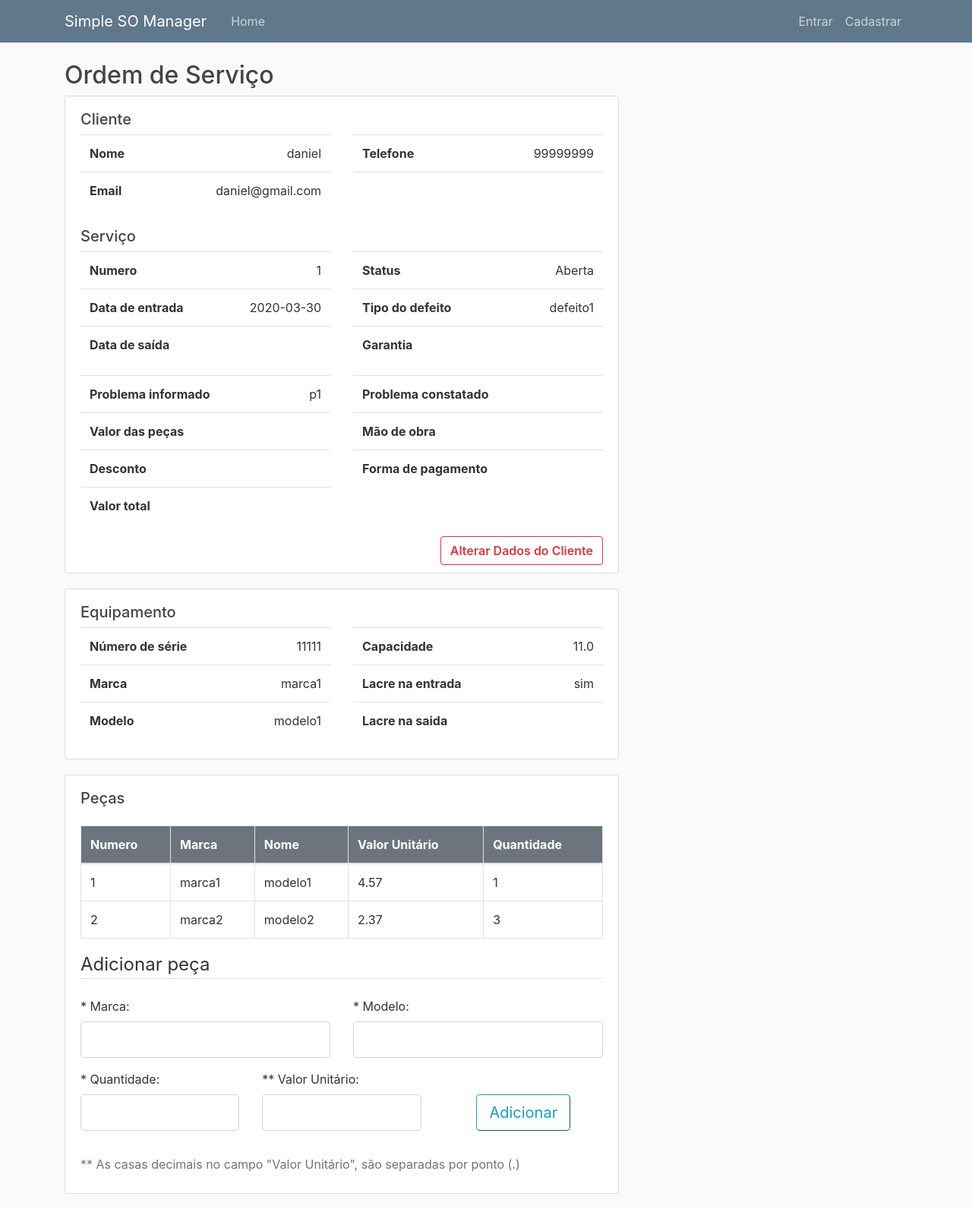
After one commit to dgmolina-impacta/ope, a Flask app: page /view/so/1 in a window 1280 px wide. The commit adds this page. Shown: the whole page at 76% size. Run offline with Flask 2, Linux system fonts and the light colour scheme; data comes from the database, SQL or seed files in the repository; both versions use the stored data as it was after the commit; tables that the repository leaves empty hold one stand-in row (values such as "Sample post"); lists and menus that the app fills with data are empty; some libraries are stand-ins or nearby versions.

Commit message:
Funcionalidades de Pesquisa e Visualização de Ordem de Serviço Finalizadas

```diff
--- a/app/osmanager/forms.py
+++ b/app/osmanager/forms.py
@@ -1,6 +1,6 @@
 from flask_wtf import FlaskForm
 from flask_login import current_user
-from wtforms import StringField, PasswordField, SubmitField, BooleanField, SelectField, DateField, TextAreaField, DecimalField
+from wtforms import StringField, PasswordField, SubmitField, BooleanField, SelectField, DateField, TextAreaField, DecimalField, IntegerField
 from wtforms.validators import DataRequired, Length, Email, EqualTo, ValidationError
 from osmanager.models import User
 
@@ -109,12 +109,19 @@ class SearchClientForm(FlaskForm):
 
     submit = SubmitField('Buscar')
 
+class SearchSOForm(FlaskForm):
+    opcao_busca = SelectField('Procurar por', choices=[("cpf", "CPF"), ("numero_os", "Número da OS")])
+
+    valor_busca = StringField('', validators=[DataRequired(), Length(max=30)])
+
+    submit = SubmitField('Buscar')
+
 class NewSOForm(FlaskForm):
     data_entrada = DateField('* Data de Entrada:', validators=[DataRequired()])
 
     tipo_defeito = StringField("* Tipo de defeito:", validators=[DataRequired(), Length(max=50)])
 
-    status = SelectField("Status:", choices=[("aberta", "Aberta"), ("orcamento_aprovado", "Orçamento Aprovado"), ("finalizada", "Finalizada")])
+    status = SelectField("Status:", choices=[("Aberta", "Aberta"), ("Orçamento Aprovado", "Orçamento Aprovado"), ("Finalizada", "Finalizada")])
 
     problema_informado = TextAreaField("* Problema informado:", validators=[DataRequired(), Length(max=200)])
 
@@ -132,3 +139,15 @@ class NewSOForm(FlaskForm):
     marca = StringField("* Marca:", validators=[DataRequired(), Length(max=20)])
 
     modelo = StringField("* Modelo:", validators=[DataRequired(), Length(max=50)])
+
+
+class AddComponentForm(FlaskForm):
+    marca = StringField("* Marca:", validators=[DataRequired(), Length(max=30)])
+
+    nome = StringField("* Modelo:", validators=[DataRequired(), Length(max=30)])
+
+    valor_unitario = DecimalField("** Valor Unitário:", validators=[DataRequired()])
+
+    quantidade = IntegerField("* Quantidade:", validators=[DataRequired()])
+
+    submit = SubmitField("Adicionar")
--- a/app/osmanager/models.py
+++ b/app/osmanager/models.py
@@ -103,13 +103,13 @@ class Equipamento(db.Model):
 
 
 class Peca(db.Model):
+    numero = db.Column(db.Integer, primary_key=True)
     quantidade = db.Column(db.Integer, nullable=False)
     descricao = db.Column(db.String(120), nullable=True)
     marca = db.Column(db.String(30), nullable=False)
     nome = db.Column(db.String(30), nullable=False)
     valor_unitario = db.Column(db.Float, nullable=False)
 
-    numero = db.Column(db.Integer, primary_key=True)
     numero_os = db.Column(db.Integer, db.ForeignKey("os.numero"), primary_key=True)
 
     def __repr__(self):
--- a/app/osmanager/routes.py
+++ b/app/osmanager/routes.py
@@ -1,7 +1,7 @@
 from flask import render_template, url_for, flash, redirect, request
 from osmanager import app, db, bcrypt
-from osmanager.forms import RegistrationForm, LoginForm, UpdateAccountForm, ClientForm, SearchClientForm, NewSOForm
-from osmanager.models import User, Cliente, Os, Equipamento
+from osmanager.forms import RegistrationForm, LoginForm, UpdateAccountForm, ClientForm, SearchClientForm, NewSOForm, SearchSOForm, AddComponentForm
+from osmanager.models import User, Cliente, Os, Equipamento, Peca
 from flask_login import login_user, current_user, logout_user, login_required
 
 os = {"numero": "xxxxx",
@@ -102,17 +102,26 @@ def search_client():
         valor_busca = request.args.get("valor_busca", None, type=str)
 
     if not (opcao_busca or valor_busca):
-        clientes = Cliente.query.order_by(Cliente.nome.asc()).paginate(page=page, per_page=per_page)
+        clientes = Cliente.query.order_by(Cliente.nome.asc()).paginate(
+                                                                      page=page,
+                                                                      per_page=per_page)
     else:
         if opcao_busca == "cpf":
-            clientes = Cliente.query.filter_by(cpf=valor_busca).paginate(page=page, per_page=per_page)
+            clientes = Cliente.query.filter_by(cpf=valor_busca).paginate(
+                                                                        page=page,
+                                                                        per_page=per_page)
         else:
             clientes = Cliente.query.filter(db.text(f"nome LIKE '%{valor_busca}%'")).order_by(Cliente.nome.asc()).paginate(page=page, per_page=per_page)
 
         if not clientes.items:
             flash("Nenhum registro encontrado", "danger")
 
-    return render_template("search_client.html", title="Pesquisar Clientes", form=form, clientes=clientes, opcao_busca=opcao_busca, valor_busca=valor_busca)
+    return render_template(
+                          "search_client.html",
+                          title="Pesquisar Clientes",
+                          form=form, clientes=clientes,
+                          opcao_busca=opcao_busca,
+                          valor_busca=valor_busca)
 
 
 @app.route('/view/client/<id>', methods=['GET'])
@@ -147,3 +156,63 @@ def register_so(id):
         flash("Ordem de serviço registrada com sucesso", "success")
         return redirect(url_for("home"))
     return render_template("new_so.html", title='Novo Ordem de Serviço', form=form)
+
+
+@app.route('/search/so', methods=['GET', 'POST'])
+@login_required
+def search_so():
+    form = SearchSOForm()
+    page = request.args.get("page", 1, type=int)
+    per_page = 2
+    clientes = []
+
+    if form.validate_on_submit():
+        opcao_busca = form.opcao_busca.data
+        valor_busca = form.valor_busca.data
+        page = 1 # reseta numero da pagina ao pesquisar
+    else:
+        opcao_busca = request.args.get("opcao_busca", None, type=str)
+        valor_busca = request.args.get("valor_busca", None, type=str)
+
+    if not (opcao_busca or valor_busca):
+        oss = Os.query.order_by(Os.numero.asc()).paginate(page=page, per_page=per_page)
+        for os in oss.items:
+            clientes.append(Cliente.query.filter_by(id=os.id_cliente).first())
+    else:
+        if opcao_busca == "cpf":
+            cliente = Cliente.query.filter_by(cpf=valor_busca).first()
+            oss = Os.query.filter_by(id_cliente=cliente.id).order_by(Os.numero.asc()).paginate(page=page, per_page=per_page)
+            for os in oss.items:
+                clientes.append(Cliente.query.get(os.id_cliente))
+        else:
+            oss = Os.query.filter(db.text(f"numero LIKE '%{valor_busca}%'")).order_by(Os.numero.asc()).paginate(page=page, per_page=per_page)
+            for os in oss.items:
+                clientes.append(Cliente.query.get(os.id_cliente))
+
+        if not oss.items:
+            flash("Nenhum registro encontrado", "danger")
+
+    return render_template(
+                          "search_so.html",
+                          title="Pesquisar Clientes",
+                          form=form, oss=oss,
+                          clientes=clientes,
+                          opcao_busca=opcao_busca,
+                          valor_busca=valor_busca)
+
+
+@app.route('/view/so/<numero>', methods=["GET", "POST"])
+def view_so(numero):
+    os = Os.query.get(numero)
+    orcamento = os.orcamento
+    equipamento = os.equipamento
+    pecas = os.pecas
+    cliente = Cliente.query.get(os.id_cliente)
+    form = AddComponentForm()
+
+    if form.validate_on_submit():
+        peca = Peca(marca=form.marca.data, nome=form.nome.data, valor_unitario=form.valor_unitario.data, quantidade=form.quantidade.data, numero=len(pecas)+1, numero_os=os.numero)
+        os.pecas.append(peca)
+        db.session.commit()
+        flash("Itens adicionados com sucessos", "success")
+    return render_template('view_so.html', title="Ordem de Serviço", os=os, cliente=cliente, equipamento=equipamento, pecas=pecas, orcamento=orcamento, form=form)
--- a/app/osmanager/static/main.css
+++ b/app/osmanager/static/main.css
@@ -111,3 +111,12 @@ a.article-title:hover {
   display: inline-block;
   vertical-align: bottom;
 }
+
+.td-on-view {
+  text-align: right;
+}
+
+.btn-add-component {
+  border-color: #17a2b8;
+  border-width: thin;
+}
--- a/app/osmanager/templates/layout.html
+++ b/app/osmanager/templates/layout.html
@@ -64,8 +64,8 @@
               <h3>Navegação</h3>
               <p class='text-muted'>Qualquer informação que quisermos colocar aqui.
                 <ul class="list-group">
-                  <li class="list-group-item list-group-item-light"><a class="nav-item nav-link" href="{{ url_for('search_client')}}">Nova Ordem de Serviço</a></li>
-                  <li class="list-group-item list-group-item-light"><a class="nav-item nav-link" href="#">Pesquisar Ordens de Serviço</a></li>
+                  <li class="list-group-item list-group-item-light"><a class="nav-item nav-link" href="{{ url_for('search_client') }}">Nova Ordem de Serviço</a></li>
+                  <li class="list-group-item list-group-item-light"><a class="nav-item nav-link" href="{{ url_for('search_so') }}">Pesquisar Ordens de Serviço</a></li>
                   <li class="list-group-item list-group-item-light"><a class="nav-item nav-link" href="{{ url_for('register_client') }}">Cadastro de Cliente</a></li>
                   <li class="list-group-item list-group-item-light"><a class="nav-item nav-link" href="{{ url_for('search_client') }}">Pesquisar Cliente</a></li>
                 </ul>
--- /dev/null
+++ b/app/osmanager/templates/view_so.html
@@ -0,0 +1,290 @@
+{% extends "layout.html" %}
+
+
+{% block content %}
+    <h2>Ordem de Serviço</h2>
+    <article class="media content-section">
+        <div class="media-body">
+            <h5 class="mt-2">Cliente</h5>
+            <div class="row">
+                <div class="col-6">
+                    <table class="table table-borderless">
+                        <tbody>
+                        <tr>
+                            <th scope="row">Nome</th>
+                            <td class="td-on-view">{{ cliente.nome or "" }}</td>
+                        </tr>
+                        <tr>
+                            <th scope="row">Email</th>
+                            <td class="td-on-view">{{ cliente.email or "" }}</td>
+                        </tr>
+                    </table>
+                </div>
+                <div class="col-6">
+                    <table class="table table-borderless">
+                        <tbody>
+                        <tr class="border-bottom">
+                            <th scope="row">Telefone</th>
+                            <td class="td-on-view">{{ cliente.telefone or "" }}</td>
+                        </tr>
+                        </tbody>
+                    </table>
+                </div>
+            </div>
+            <h5 class="mt-2">Serviço</h5>
+            <div class="row">
+                <div class="col-6">
+                    <table class="table table-borderless">
+                        <tbody>
+                        <tr>
+                            <th scope="row">Numero</th>
+                            <td class="td-on-view">{{ os.numero or "" }}</td>
+                        </tr>
+                        <tr>
+                            <th scope="row">Data de entrada</th>
+                            <td class="td-on-view">{{ os.data_entrada or "" }}</td>
+                        </tr>
+                        <tr>
+                            <th scope="row">Data de saída</th>
+                            <td class="td-on-view" colspan="2">{{ os.data_saida or "" }}</td>
+                        </tr>
+                        </tbody>
+                    </table>
+                </div>
+                <div class="col-6">
+                    <table class="table table-borderless">
+                        <tbody>
+                        <tr>
+                            <th scope="row">Status</th>
+                            <td class="td-on-view">{{ os.status or "" }}</td>
+                        </tr>
+                        <tr>
+                            <th scope="row">Tipo do defeito</th>
+                            <td class="td-on-view">{{ os.tipo_defeito or "" }}</td>
+                        </tr>
+                        <tr>
+                            <th scope="row">Garantia</th>
+                            <td class="td-on-view">{{ os.garantia or "" }}</td>
+                        </tr>
+                        </tbody>
+                    </table>
+                </div>
+            </div>
+            <div class="row">
+                <div class="col-6">
+                    <table class="table table-borderless">
+                        <tbody>
+                        <tr>
+                            <th scope="row">Problema informado</th>
+                            <td class="td-on-view">{{ os.problema_informado or "" }}</td>
+                        </tr>
+                        <tr>
+                            <th scope="row">Valor das peças</th>
+                            <td class="td-on-view">{{ os.valor_produtos or "" }}</td>
+                        </tr>
+                        <tr>
+                            <th scope="row">Desconto</th>
+                            <td class="td-on-view" colspan="2">{{ os.desconto or "" }}</td>
+                        </tr>
+                        <tr>
+                            <th scope="row">Valor total</th>
+                            <td class="td-on-view" colspan="2">{{ os.valor_total or "" }}</td>
+                        </tr>
+                        </tbody>
+                    </table>
+                </div>
+                <div class="col-6">
+                    <table class="table table-borderless">
+                        <tbody>
+                        <tr>
+                            <th scope="row">Problema constatado</th>
+                            <td class="td-on-view">{{ os.problema_constatado or "" }}</td>
+                        </tr>
+                        <tr>
+                            <th scope="row">Mão de obra</th>
+                            <td class="td-on-view">{{ os.valor_servico or "" }}</td>
+                        </tr>
+                        <tr>
+                            <th scope="row">Forma de pagamento</th>
+                            <td class="td-on-view" colspan="2">{{ os.tipo_pagamento or "" }}</td>
+                        </tr>
+                        </tbody>
+                    </table>
+                </div>
+            </div>
+            <div class="row">
+                <div class="col-md-6"></div>
+                <div class="col-md-6 d-flex align-items-end justify-content-end">
+                    <a class="bold-char btn btn-outline-danger" href="#">Alterar Dados do Cliente</a>
+                </div>
+            </div>
+        </div>
+    </article>
+
+    <article class="media content-section">
+        <div class="media-body">
+            <h5 class="mt-2">Equipamento</h5>
+            <div class="row">
+                <div class="col-6">
+                    <table class="table table-borderless">
+                        <tbody>
+                        <tr>
+                            <th scope="row">Número de série</th>
+                            <td class="td-on-view">{{ equipamento.nro_de_serie or "" }}</td>
+                        </tr>
+                        <tr>
+                            <th scope="row">Marca</th>
+                            <td class="td-on-view">{{ equipamento.marca or "" }}</td>
+                        </tr>
+                        <tr>
+                            <th scope="row">Modelo</th>
+                            <td class="td-on-view">{{ equipamento.modelo or "" }}</td>
+                        </tr>
+                    </table>
+                </div>
+                <div class="col-6">
+                    <table class="table table-borderless">
+                        <tbody>
+                        <tr>
+                            <th scope="row">Capacidade</th>
+                            <td class="td-on-view">{{ equipamento.capacidade or "" }}</td>
+                        </tr>
+                        <tr>
+                            <th scope="row">Lacre na entrada</th>
+                            <td class="td-on-view">{{ equipamento.lacre_entrada or "" }}</td>
+                        </tr>
+                        <tr>
+                            <th scope="row">Lacre na saida</th>
+                            <td class="td-on-view">{{ equipamento.lacre_saida or "" }}</td>
+                        </tr>
+                        </tbody>
+                    </table>
+                </div>
+            </div>
+        </div>
+    </article>
+
+    <article class="media content-section">
+        <div class="media-body">
+            <div class="row">
+                <div class="col-md-6">
+                    <h5 class="mt-2 mb-3">Peças</h5>
+                </div>
+            </div>
+
+            <div class="row pt-2">
+                <div class="col-12">
+                    <table class="table table-bordered">
+                        <thead class="thead-gray">
+                            <tr>
+
+                            <th scope="col">Numero</th>
+                            <th scope="col">Marca</th>
+                            <th scope="col">Nome</th>
+                            <th scope='col'>Valor Unitário</th>
+                            <th scope="col">Quantidade</th>
+                            </tr>
+                        </thead>
+                        <tbody>
+                            {% for peca in pecas %}
+                                <tr>
+
+                                    <td>{{ peca.numero }}</td>
+                                    <td>{{ peca.marca }}</td>
+                                    <td>{{ peca.nome }}</td>
+                                    <td>{{ peca.valor_unitario }}</td>
+                                    <td>{{ peca.quantidade }}</td>
+                                </tr>
+                            {% endfor %}
+                        </tbody>
+                    </table>
+                </div>
+            </div>
+
+            <form method="POST" action="">
+                {{ form.hidden_tag() }}
+                <fieldset class="form-group">
+                    <legend class="border-bottom mb-4">Adicionar peça</legend>
+
+                    <div class="row">
+                        <div class="col-lg-6">
+                            <div class="form-group">
+                                {{ form.marca.label(class="form-control-label") }}
+
+                                {% if form.marca.errors %}
+                                    {{ form.marca(class="form-control form-control-lg is-invalid") }}
+                                    <div class="invalid-feedback">
+                                        {% for error in form.marca.errors %}
+                                            <span>{{ error }}</span>
+                                        {% endfor %}
+                                    </div>
+                                {% else %}
+                                    {{ form.marca(class="form-control form-control-lg") }}
+                                {% endif %}
+                            </div>
+                        </div>
+                        <div class="col-lg-6">
+                            <div class="form-group">
+                                {{ form.nome.label(class="form-control-label") }}
+
+                                {% if form.nome.errors %}
+                                    {{ form.nome(class="form-control form-control-lg is-invalid") }}
+                                    <div class="invalid-feedback">
+                                        {% for error in form.nome.errors %}
+                                            <span>{{ error }}</span>
+                                        {% endfor %}
+                                    </div>
+                                {% else %}
+                                    {{ form.nome(class="form-control form-control-lg") }}
+                                {% endif %}
+                            </div>
+                        </div>
+                    </div>
+
+                    <div class="row">
+                        <div class="col-lg-4">
+                            <div class="form-group">
+                                {{ form.quantidade.label(class="form-control-label") }}
+
+                                {% if form.quantidade.errors %}
+                                    {{ form.quantidade(class="form-control form-control-lg is-invalid") }}
+                                    <div class="invalid-feedback">
+                                        {% for error in form.quantidade.errors %}
+                                            <span>{{ error }}</span>
+                                        {% endfor %}
+                                    </div>
+                                {% else %}
+                                    {{ form.quantidade(class="form-control form-control-lg") }}
+                                {% endif %}
+                            </div>
+                        </div>
+                        <div class="col-lg-4">
+                            <div class="form-group">
+                                {{ form.valor_unitario.label(class="form-control-label") }}
+
+                                {% if form.valor_unitario.errors %}
+                                    {{ form.valor_unitario(class="form-control form-control-lg is-invalid") }}
+                                    <div class="invalid-feedback">
+                                        {% for error in form.valor_unitario.errors %}
+                                            <span>{{ error }}</span>
+                                        {% endfor %}
+                                    </div>
+                                {% else %}
+                                    {{ form.valor_unitario(class="form-control form-control-lg") }}
+                                {% endif %}
+                            </div>
+                        </div>
+                        <div class="col-md-4 d-flex align-items-end justify-content-center">
+                            <div class="form-group">
+                                {{ form.submit(class="btn-lg btn-add-component btn-outline-info")}}
+                            </div>
+                        </div>
+                    </div>
+                </fieldset>
+            </form>
+            <p class="text-muted">** As casas decimais no campo "Valor Unitário", são separadas por ponto (.)</p>
+        </div>
+    </article>
+
+
+{% endblock content %}
```
Also changed, not shown: app/osmanager/templates/search_so.html (added, +87 -0 lines), app/osmanager/templates/view_client.html (+12 -12 lines), app/osmanager/site.db.
